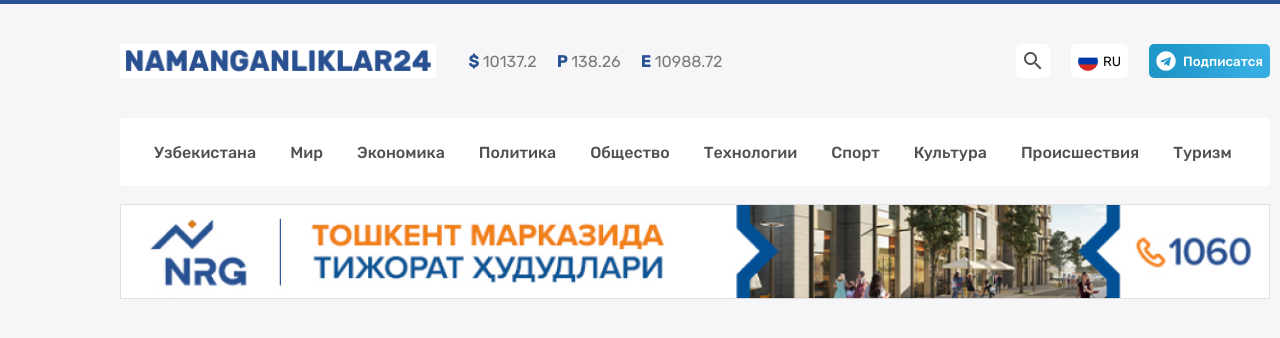
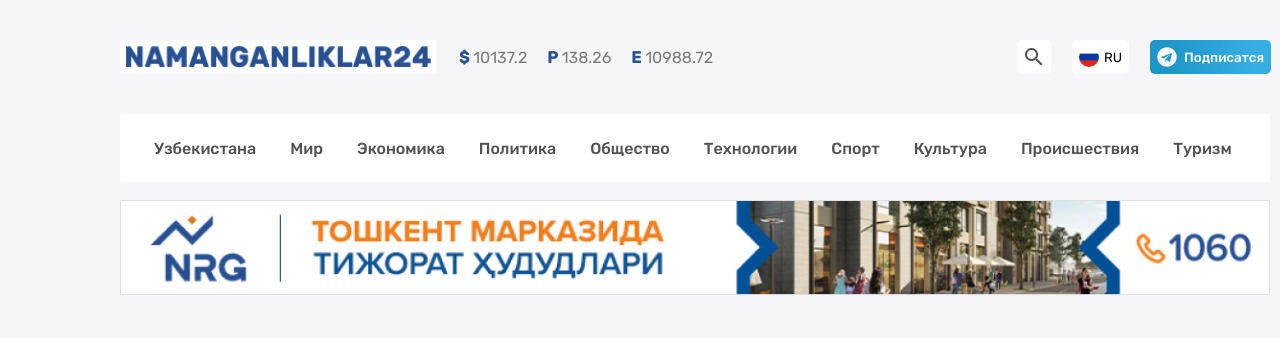
Before and after one commit to otabek-oktamov/Namanganliklar-24, a plain HTML site: page index.html in a window 1280 px wide. Drawn offline with Linux system fonts and the light colour scheme.

Commit message:
initial commit

```diff
--- a/styles.css
+++ b/styles.css
@@ -9,13 +9,15 @@
     padding: 40px 120px;
     background: #F6F6F9;
     margin: auto;
-    border-top: 4px solid #285193;
+    flex-wrap: wrap;
+    overflow: hidden;
+    position: relative;
 }
 .header-top{
     display: flex;
+    max-width: 1150px;
+    margin: auto;
     margin-bottom: 40px;
-    justify-content: space-between;
-    width: 1150px;
 }
 .logo{
     background:white;
@@ -29,7 +31,7 @@
     display: flex;
     justify-content: center;
     align-items: center;
-    margin-left: -280px;
+
 }
 .val-list{
     display: flex;
@@ -54,7 +56,7 @@
     font-weight: bold;
 }
 .btns{
-
+    margin-left: 300px;
     display: flex;
     justify-content: center;
     align-items:center;
@@ -117,6 +119,7 @@
     border-radius: 2px;
     display: flex;
     align-items:center;
+    margin: auto;
     margin-bottom: 18px;
 }
 .nav-list{
@@ -142,3 +145,7 @@
 .a{
     text-decoration: none;
 }
+aside{
+    width: 1150px;
+    margin: auto;
+}
```
